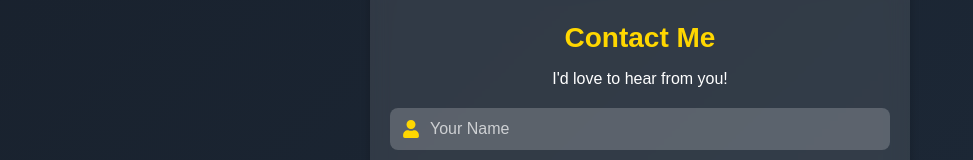
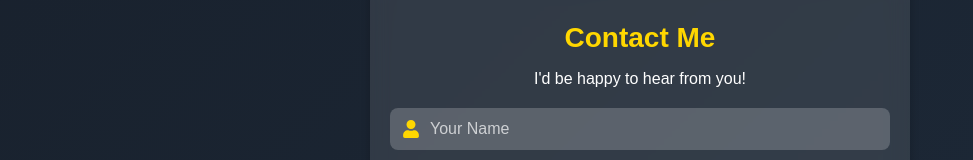
Before and after one commit to Moulyag12/portfolio, a React (Create React App) app: page / in a window 1280 px wide. Shown: the part 4804-4964 px from the top of the page, without its empty margins (0-973 px from the left). Built offline with nearby package versions, Linux system fonts and the light colour scheme.

Commit message:
update contact message text

```diff
--- a/src/Component/Contact/Contact.js
+++ b/src/Component/Contact/Contact.js
@@ -26,7 +26,7 @@ function Contact() {
     return (
         <div className="contact-container" id="contact">
             <h1 className="contact-title">Contact Me</h1>
-            <p className="contact-subtitle">I'd love to hear from you!</p>
+            <p className="contact-subtitle">I'd be happy to hear from you!</p>
 
             <form ref={form} onSubmit={sendEmail} className="contact-form">
                 <div className="input-group">
```
